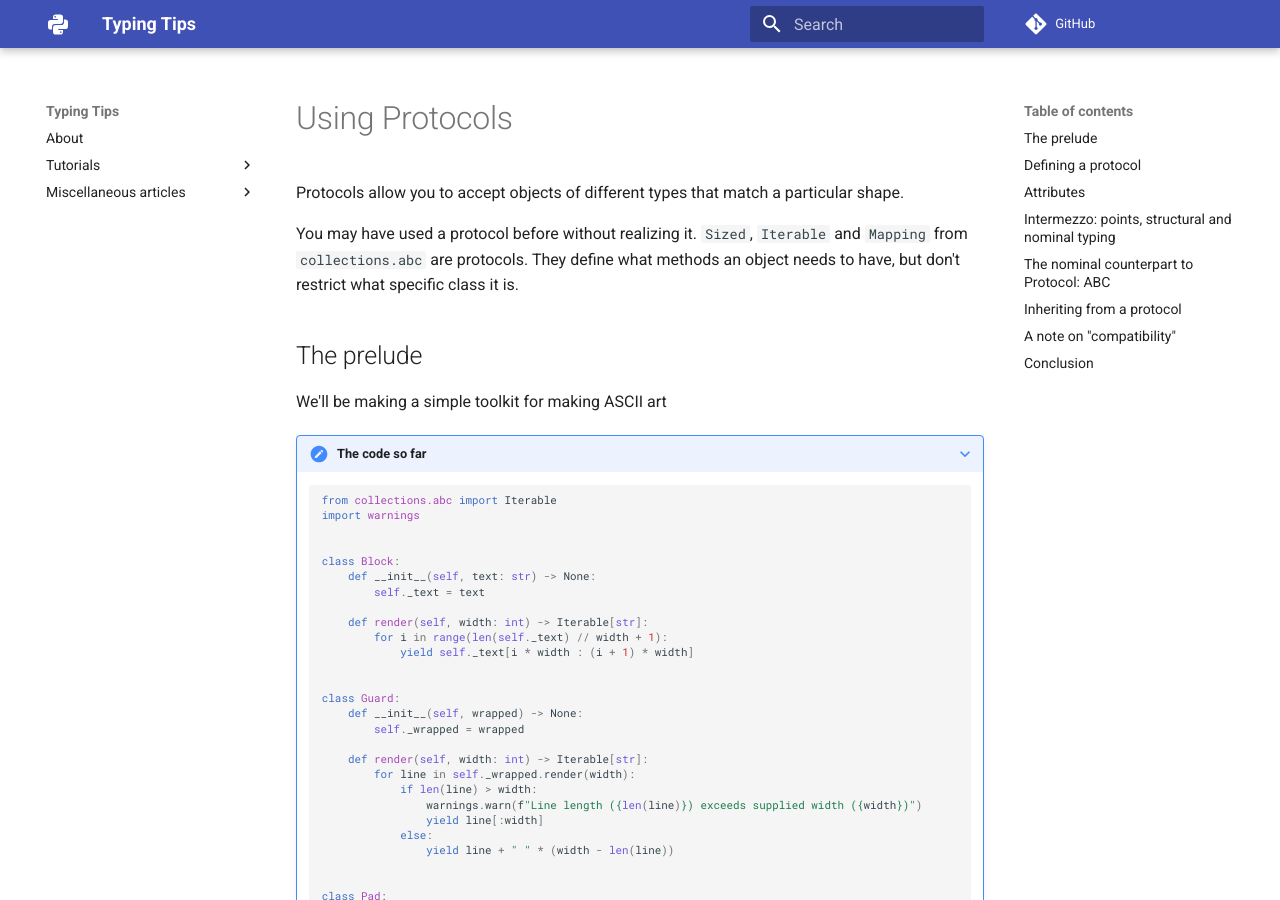
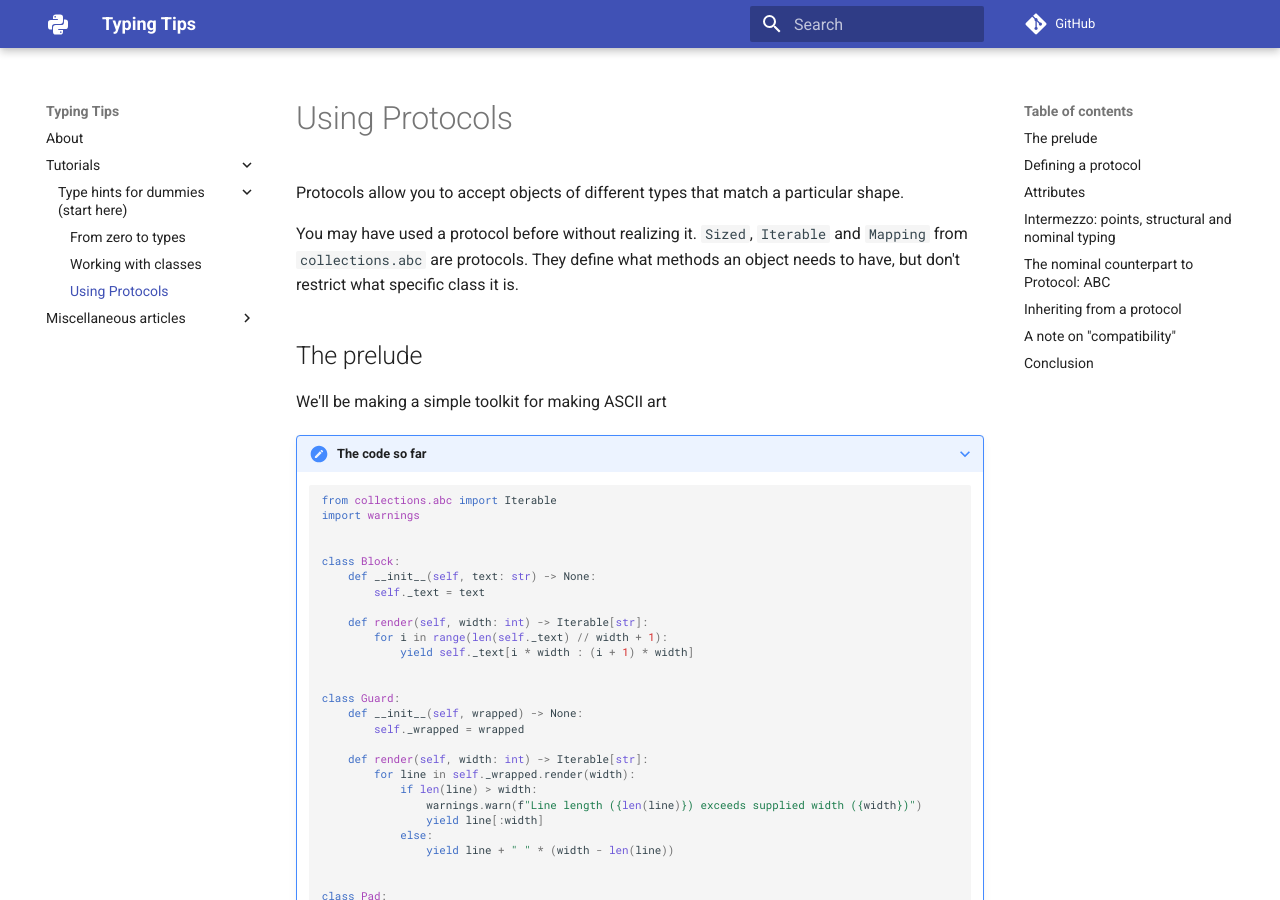
Before and after one commit to decorator-factory/typing-tips, an MkDocs documentation site: the page built from docs/tutorials/main/2-using-protocols/index.md, in a window 1280 px wide and 900 px high. Built offline with MkDocs 1.6.1 and Material for MkDocs 9.7.7, drawn with Linux system fonts in a browser that asks for light colours; comment, search, counter and statistics services are not loaded.

Commit message:
Publish the `Using Protocols` article

```diff
--- a/mkdocs.yml
+++ b/mkdocs.yml
@@ -8,7 +8,7 @@ nav:
     - "Type hints for dummies (start here)":
       - "From zero to types": tutorials/main/0-start-here/index.md
       - "Working with classes": tutorials/main/1-working-with-classes/index.md
-      # TODO: - "Using Protocols": tutorials/main/2-using-protocols/index.md
+      - "Using Protocols": tutorials/main/2-using-protocols/index.md
     # The old generics tutorial is pretty bad so I'm replacing it
     # - Generics (series):
     #   - Intro: tutorials/generics/index.md
```
